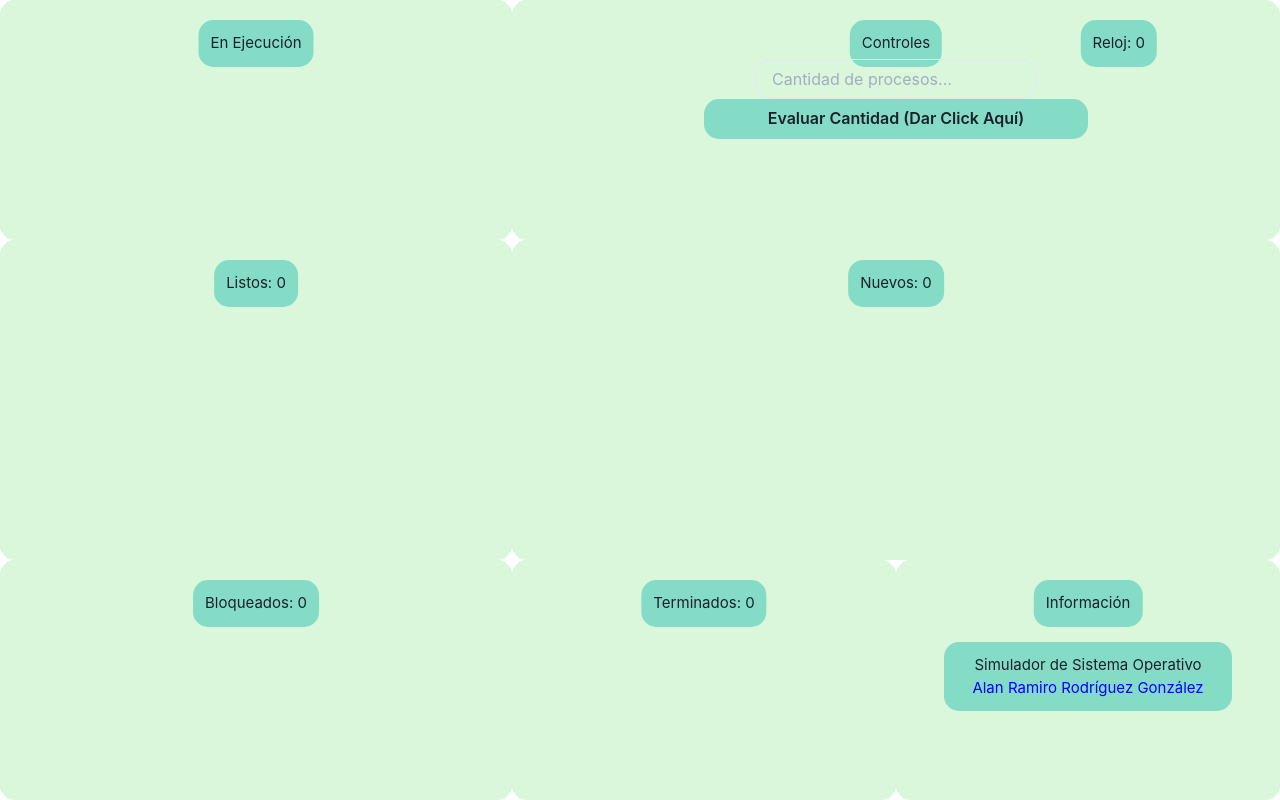
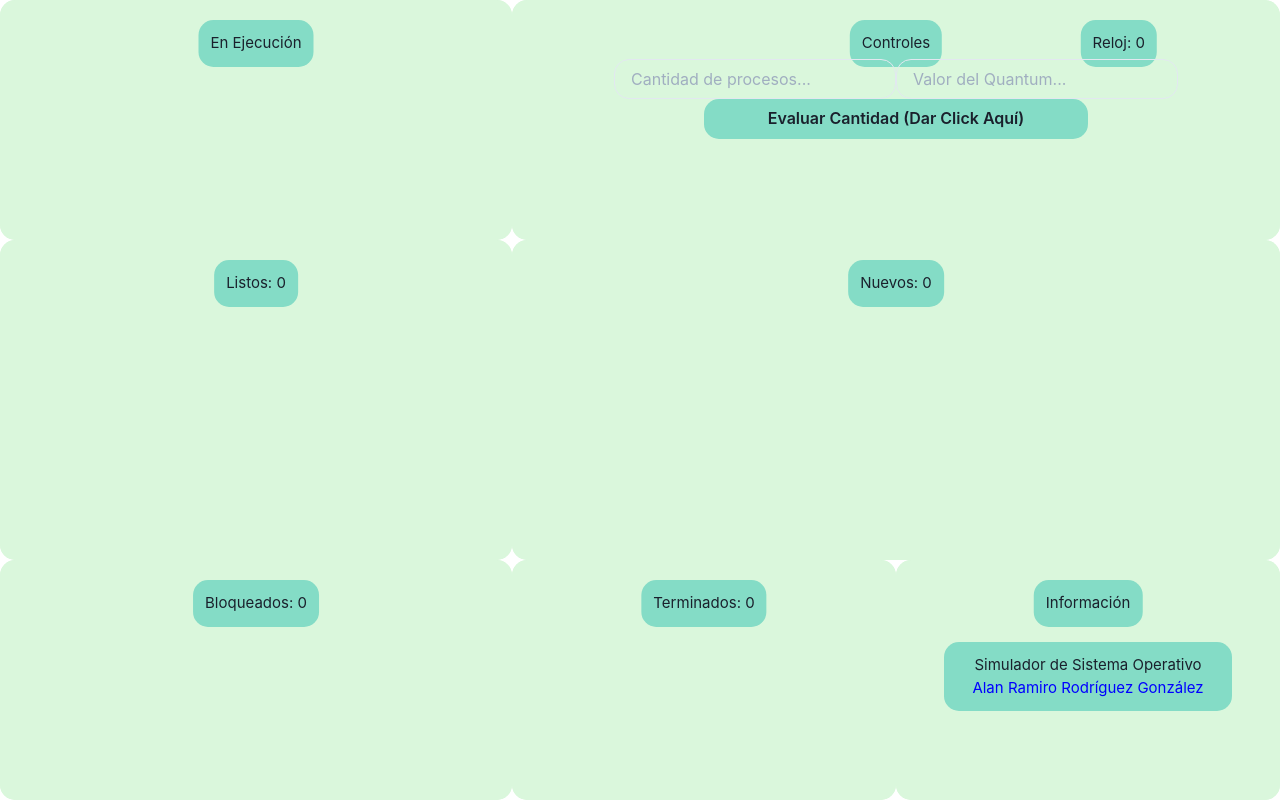
Before and after one commit to Alan-Rodz/SemSOTarea10, a Next.js app: page / in a window 1280 px wide. Built offline with nearby package versions, Linux system fonts and the light colour scheme.

Commit message:
add quantum ipvalue & check

```diff
--- a/class/SistemaOperativo.ts
+++ b/class/SistemaOperativo.ts
@@ -17,6 +17,7 @@ export class SistemaOperativo {
     private reloj: number;
     private procesosListos: Proceso[];
     private estadoSO: EstadoSO;
+    private quantum: number;
 
     constructor(cantidadProcesos: number, procesoEnEjecucion: Proceso | null, procesosBloqueados: Proceso[], procesosNuevos: Proceso[], procesosTerminados: Proceso[], reloj: number, procesosListos: Proceso[], estadoSO: EstadoSO) {
         this.cantidadProcesos = cantidadProcesos;
@@ -27,6 +28,7 @@ export class SistemaOperativo {
         this.reloj = reloj;
         this.procesosListos = procesosListos;
         this.estadoSO = estadoSO;
+        this.quantum = 0;
     }
 
     // --- Estado ----------------------------------------------------------------------------------------------------
@@ -252,4 +254,10 @@ export class SistemaOperativo {
         return nuevoEstado;
     }
 
+    public setQuantum = (cantidad: number): SistemaOperativo => {
+        this.quantum = cantidad;
+        const nuevoEstado = { ...this };
+        return nuevoEstado;
+    }
+
 }
--- a/component/seccion/SeccionControles.tsx
+++ b/component/seccion/SeccionControles.tsx
@@ -12,7 +12,8 @@ interface SeccionControlesProps {
   isNuevoProceso: boolean;
   setIsNuevoProceso: Dispatch<SetStateAction<boolean>>;
 
-  inputValue: string;
+  valorInputCantidadProcesos: string;
+  valorInputQuantum: string;
 
   mensaje: string;
   setMensaje: Dispatch<SetStateAction<string>>;
@@ -26,7 +27,8 @@ interface SeccionControlesProps {
   isTerminado: boolean;
   setIsTerminado: Dispatch<SetStateAction<boolean>>;
 
-  handleChange: (e: React.FormEvent<HTMLInputElement>) => void;
+  handleChangeValorInputCantidadProcesos: (e: React.FormEvent<HTMLInputElement>) => void;
+  handleChangeValorInputQuantum: (e: React.FormEvent<HTMLInputElement>) => void;
   handleInterrupcion: () => void;
   handleError: () => void;
   handleEvaluar: () => void;
@@ -36,22 +38,34 @@ interface SeccionControlesProps {
 
 export const SeccionControles: React.FC<SeccionControlesProps> =
   ({ isPausa, setIsPausa, isNuevoProceso, setIsNuevoProceso,
-    inputValue, mensaje, setMensaje, isEvaluado, isComenzado, setIsComenzado, isTerminado, setIsTerminado,
-    handleChange, handleEvaluar, handleInterrupcion, handleError, abrirTablaProcesos }) => {
+    valorInputCantidadProcesos, valorInputQuantum, mensaje, setMensaje, isEvaluado,
+    isComenzado, setIsComenzado, isTerminado, setIsTerminado,
+    handleChangeValorInputCantidadProcesos, handleChangeValorInputQuantum, handleEvaluar, handleInterrupcion, handleError, abrirTablaProcesos }) => {
 
     return (
       <>
         <Center>
           {!isEvaluado &&
+            <>
               <Input
                 mt={59}
                 placeholder={'Cantidad de procesos...'}
                 width={'50%|'}
-              value={inputValue}
-              onChange={handleChange}
+                value={valorInputCantidadProcesos}
+                onChange={handleChangeValorInputCantidadProcesos}
                 borderRadius={GLOBAL_BORDER_RADIUS}
                 color={'black'}
               />
+              <Input
+                mt={59}
+                placeholder={'Valor del Quantum...'}
+                width={'50%|'}
+                value={valorInputQuantum}
+                onChange={handleChangeValorInputQuantum}
+                borderRadius={GLOBAL_BORDER_RADIUS}
+                color={'black'}
+              />
+            </>
           }
         </Center>
 
--- a/pages/index.tsx
+++ b/pages/index.tsx
@@ -36,7 +36,8 @@ const observableSistemaOperativo$: Observable<SistemaOperativo> = new Observable
 const Home: NextPage = () => {
 
   // --- State ------------------------------------------------------------------------------------
-  const [inputValue, setInputValue] = useState<string>('');
+  const [valorInputCantidadProcesos, setValorInputCantidadProcesos] = useState<string>('');
+  const [valorInputQuantum, setValorInputQuantum] = useState<string>('');
 
   const [sistemaOperativoMostrado, setSistemaOperativoMostrado] = useState<SistemaOperativo>(sistemaOperativoOriginal);
   const [isEvaluado, setIsEvaluado] = useState<boolean>(false);
@@ -56,19 +57,21 @@ const Home: NextPage = () => {
   const { isOpen, onOpen, onClose } = useDisclosure();
 
   // --- Handlers --------------------------------------------------------------------------------------
-  const handleChange = (e: React.FormEvent<HTMLInputElement>) => { setInputValue((e.target as HTMLInputElement).value); }
+  const handleChangeInputCantidadProcesos = (e: React.FormEvent<HTMLInputElement>) => { setValorInputCantidadProcesos((e.target as HTMLInputElement).value); }
+  const handleChangeValorInputQuantum = (e: React.FormEvent<HTMLInputElement>) => { setValorInputQuantum((e.target as HTMLInputElement).value); }
   const handleInterrupcion = () => { setIsInterrupcion(!isInterrupcion); }
   const handleError = useCallback(() => { setIsError(!isError); }, [isError])
   const handleEvaluar = () => {
-    if (parseInt(inputValue) && parseInt(inputValue) > 0) {
+    if ((parseInt(valorInputCantidadProcesos) && parseInt(valorInputCantidadProcesos) > 0) && (parseInt(valorInputQuantum) && parseInt(valorInputQuantum) > 0)) {
       setIsEvaluado(!isEvaluado);
-      setMensaje('Cantidad De Procesos Válida');
+      setMensaje('Cantidades Válidas');
 
-      sistemaOperativoOriginal.setCantidadProcesos(parseInt(inputValue));
+      sistemaOperativoOriginal.setCantidadProcesos(parseInt(valorInputCantidadProcesos));
+      sistemaOperativoOriginal.setQuantum(parseInt(valorInputQuantum));
       sistemaOperativoOriginal.inicializar();
 
     } else {
-      setMensaje('Cantidad De Procesos Inválida');
+      setMensaje('Cantidades Inválidas');
     }
   }
 
@@ -160,7 +163,8 @@ const Home: NextPage = () => {
             setIsPausa={setIsPausa}
             isNuevoProceso={isNuevoProceso}
             setIsNuevoProceso={setIsNuevoProceso}
-            inputValue={inputValue}
+            valorInputCantidadProcesos={valorInputCantidadProcesos}
+            valorInputQuantum={valorInputQuantum}
             mensaje={mensaje}
             setMensaje={setMensaje}
             isEvaluado={isEvaluado}
@@ -169,7 +173,8 @@ const Home: NextPage = () => {
             setIsComenzado={setIsComenzado}
             isTerminado={isTerminado}
             setIsTerminado={setIsTerminado}
-            handleChange={handleChange}
+            handleChangeValorInputCantidadProcesos={handleChangeInputCantidadProcesos}
+            handleChangeValorInputQuantum={handleChangeValorInputQuantum}
             handleInterrupcion={handleInterrupcion}
             handleError={handleError}
             handleEvaluar={handleEvaluar}
```
Lines whose indentation alone changed are shown as unchanged.
